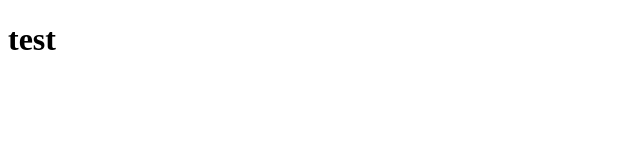
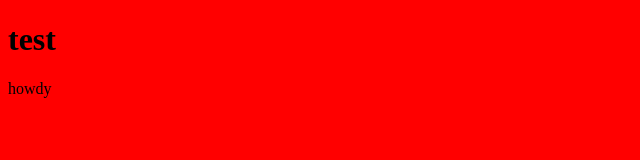
Before and after one commit to SanneTest/FED, a plain HTML site: page index.html in a window 1280 px wide. Shown: the whole page, without its empty margins (0-640 px from the left). Drawn offline with Linux system fonts and the light colour scheme.

Commit message:
Add files via upload

```diff
--- a/index.html
+++ b/index.html
@@ -13,6 +13,7 @@
 
 <body>
 	<h1>test</h1>
+	<p>howdy</p>
 	<script src="scripts/script.js"></script>
 </body>
 
--- a/scripts/script.js
+++ b/scripts/script.js
@@ -1 +1,2 @@
 // JavaScript Document
+console.log("he");
--- a/styles/style.css
+++ b/styles/style.css
@@ -1 +1,4 @@
 /* CSS Document */
+body {
+	background:red;
+}
```
Also changed, not shown: 1 other file.
